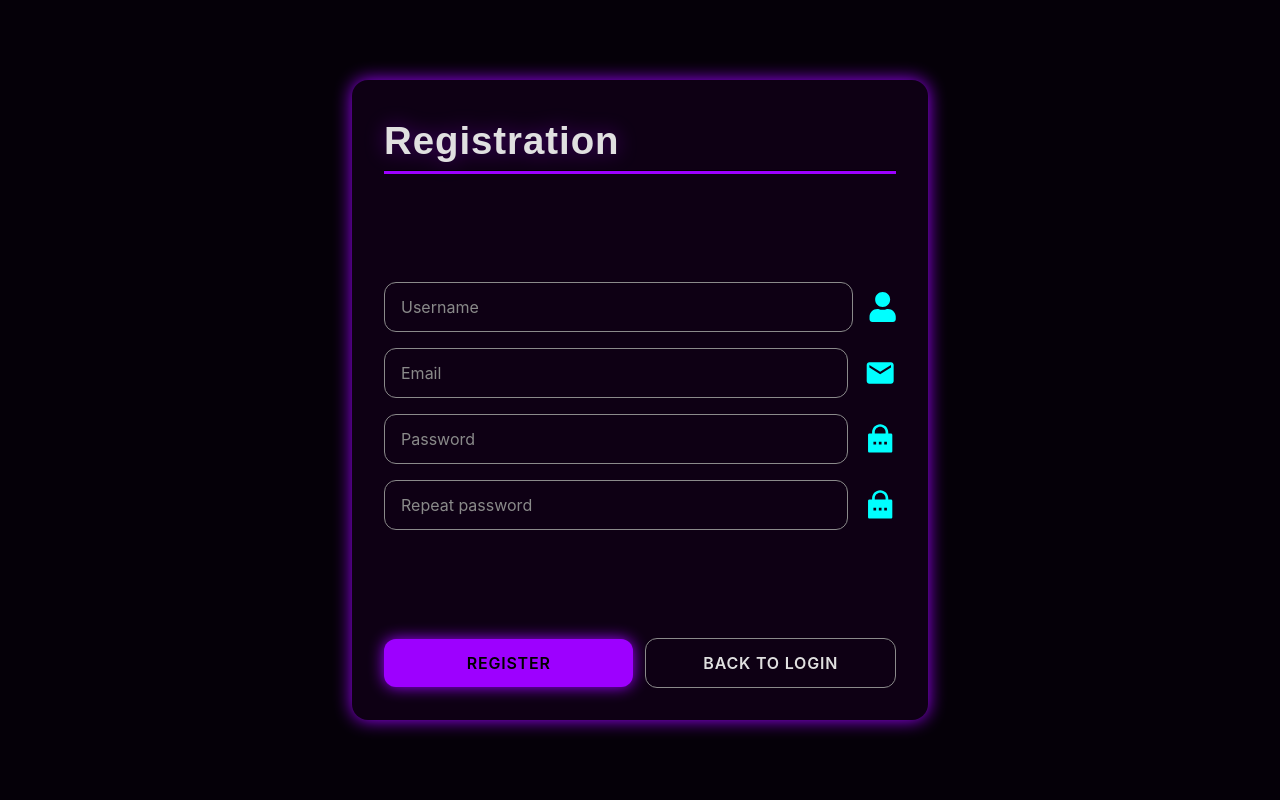
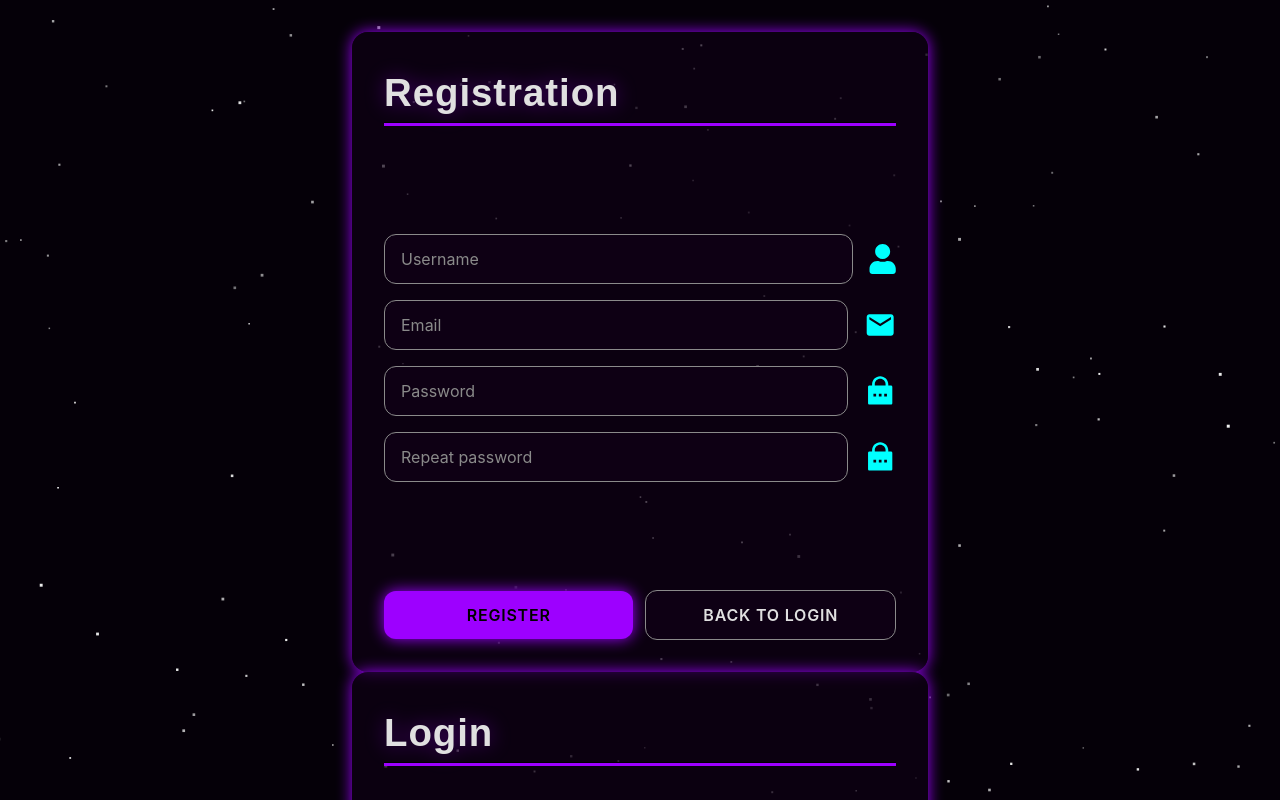
Before and after one commit to Kybrium/experiment-40, a Next.js app in the folder frontend/: page /auth in a window 1280 px wide. Shown: the top 800 px of the page. Built offline with nearby package versions, Linux system fonts and the light colour scheme; no server answers.

Commit message:
feat(frontend): auth StarsBg component implemented, docs updated

```diff
--- a/frontend/src/app/auth/page.tsx
+++ b/frontend/src/app/auth/page.tsx
@@ -1,9 +1,13 @@
+import LoginModal from "@/components/auth/LoginModal";
 import RegistrationModal from "@/components/auth/RegistrationModal";
+import StarsBg from "@/components/bg/StarsBg";
 
 export default function Auth() {
     return (
-        <main className="min-h-screen bg-background centered-display py-8">
+        <main className="min-h-screen centered-display py-8">
+            <StarsBg />
             <RegistrationModal />
+            <LoginModal />
         </main>
     );
 }
--- /dev/null
+++ b/frontend/src/app/dashboard/page.tsx
@@ -0,0 +1,9 @@
+'use client'
+
+export default function Dashboard() {
+    return (
+        <main className="min-h-screen bg-background centered-display py-8">
+
+        </main>
+    )
+}
--- a/frontend/src/components/auth/LoginModal.tsx
+++ b/frontend/src/components/auth/LoginModal.tsx
@@ -37,7 +37,7 @@ const LoginModal: React.FC = () => {
     }
 
     return (
-        <form className="centered-display !justify-between min-h-[80svh] auth-modal bg-surface-card glow-pulse" onSubmit={handleSubmit(onSubmit)}>
+        <form className="centered-display !justify-between min-h-[80svh] auth-modal bg-surface-card/70 glow-pulse" onSubmit={handleSubmit(onSubmit)}>
             {/* HEADER */}
             <div className="w-full">
                 <label className="subheader self-start">Login</label>
--- a/frontend/src/components/auth/RegistrationModal.tsx
+++ b/frontend/src/components/auth/RegistrationModal.tsx
@@ -39,7 +39,7 @@ const RegistrationModal: React.FC = () => {
     }
 
     return (
-        <form className="centered-display !justify-between min-h-[80svh] auth-modal bg-surface-card glow-pulse" onSubmit={handleSubmit(onSubmit)}>
+        <form className="centered-display !justify-between min-h-[80svh] auth-modal bg-surface-card/70 glow-pulse" onSubmit={handleSubmit(onSubmit)}>
             {/* HEADER */}
             <div className="w-full">
                 <label className="subheader self-start">Registration</label>
--- /dev/null
+++ b/frontend/src/components/bg/StarsBg.tsx
@@ -0,0 +1,135 @@
+"use client";
+
+import { useEffect, useMemo, useState } from "react";
+import Particles, { initParticlesEngine } from "@tsparticles/react";
+import type { ISourceOptions } from "@tsparticles/engine";
+import { InteractivityDetect } from "@tsparticles/engine";
+import { loadSlim } from "@tsparticles/slim";
+
+
+/**
+ * Minecraft-like starfield:
+ * - Square "pixel" stars
+ * - Very gentle drift & twinkle
+ * - Subtle interactions:
+ *    - Hover: attract (soft pull)
+ *    - Click: bubble (brief brighten/enlarge)
+ * - Full-screen, fixed background
+ * - Two layers for depth
+ */
+export default function StarsBg() {
+    const [ready, setReady] = useState(false);
+
+    useEffect(() => {
+        initParticlesEngine(async (engine) => {
+            await loadSlim(engine);
+        }).then(() => setReady(true));
+    }, []);
+
+    // Shared star style
+    const baseStar = {
+        shape: { type: "square" as const },
+        size: { value: { min: 1, max: 2 } },
+        color: { value: "#ffffff" },
+        opacity: {
+            value: { min: 0.55, max: 0.9 },
+            animation: { enable: true, speed: 1.52, minimumValue: 0.4, sync: false },
+        },
+    };
+
+    // Interactivity config (used by both layers)
+    const interactivity = {
+        detectsOn: InteractivityDetect.window,
+        events: {
+            onHover: { enable: true, mode: "attract" },
+            onClick: { enable: true, mode: "bubble" },
+        },
+        modes: {
+            attract: {
+                distance: 90,
+                duration: 0.3,
+                speed: 0.1,
+            },
+            bubble: {
+                distance: 140,
+                duration: 0.4,
+                size: 3,
+                opacity: 1,
+            },
+        },
+    } as const;
+
+    // BACK layer (farther: dimmer, slower)
+    const optionsBack = useMemo<ISourceOptions>(
+        () => ({
+            fpsLimit: 60,
+            interactivity,
+            detectRetina: true,
+            background: { color: { value: "transparent" } },
+            particles: {
+                number: { value: 160, density: { enable: true, area: 1200 } },
+                ...baseStar,
+                opacity: {
+                    ...baseStar.opacity,
+                    value: { min: 0.4, max: 0.7 },
+                    animation: { enable: true, speed: 0.16, minimumValue: 0.35, sync: false },
+                },
+                move: {
+                    enable: true,
+                    speed: 0.03,
+                    random: true,
+                    direction: "none",
+                    straight: false,
+                    outModes: { default: "out" },
+                    drift: 0.02,
+                },
+                links: { enable: false },
+            },
+        }),
+        []
+    );
+
+    // FRONT layer (nearer: a bit brighter/bigger, still subtle)
+    const optionsFront = useMemo<ISourceOptions>(
+        () => ({
+            fpsLimit: 60,
+            interactivity,
+            detectRetina: true,
+            background: { color: { value: "transparent" } },
+            particles: {
+                number: { value: 110, density: { enable: true, area: 1000 } },
+                ...baseStar,
+                size: { value: { min: 1, max: 2.2 } },
+                opacity: {
+                    ...baseStar.opacity,
+                    value: { min: 0.6, max: 0.95 },
+                    animation: { enable: true, speed: 0.2, minimumValue: 0.45, sync: false },
+                },
+                move: {
+                    enable: true,
+                    speed: 0.05,
+                    random: true,
+                    direction: "none",
+                    straight: false,
+                    outModes: { default: "out" },
+                    drift: 0.03,
+                },
+                links: { enable: false },
+            },
+        }),
+        []
+    );
+
+    if (!ready) return null;
+
+    return (
+        <div className="fixed inset-0 -z-10">
+            {/* BG Color */}
+            <div aria-hidden className="absolute inset-0 bg-background" />
+            {/* Far stars */}
+            <Particles id="mc-stars-back" options={optionsBack} className="absolute inset-0" />
+            {/* Near stars */}
+            <Particles id="mc-stars-front" options={optionsFront} className="absolute inset-0" />
+        </div>
+    );
+}
```
Also changed, not shown: 1 other file (tests, documents, lock files or other folders).
